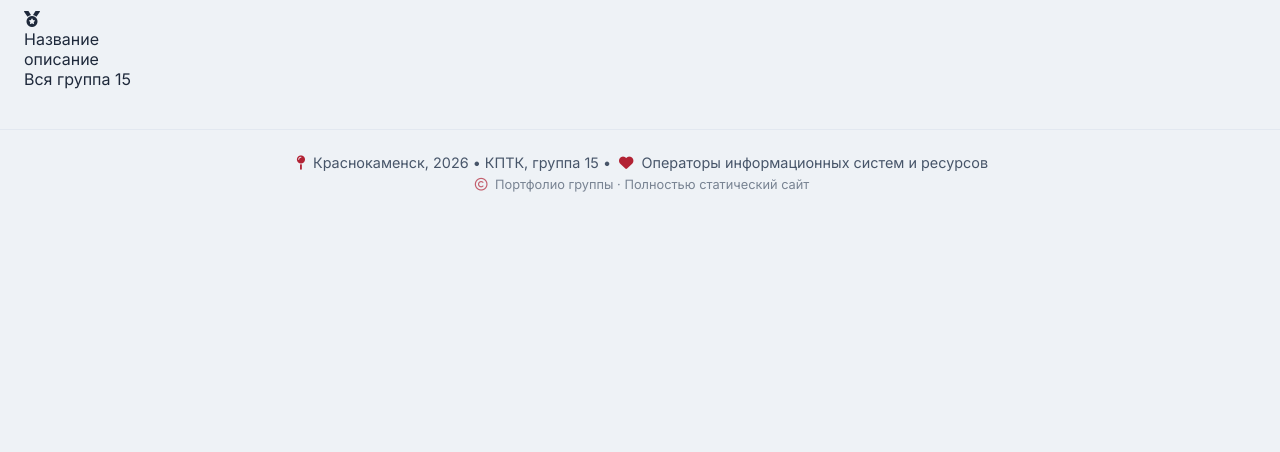
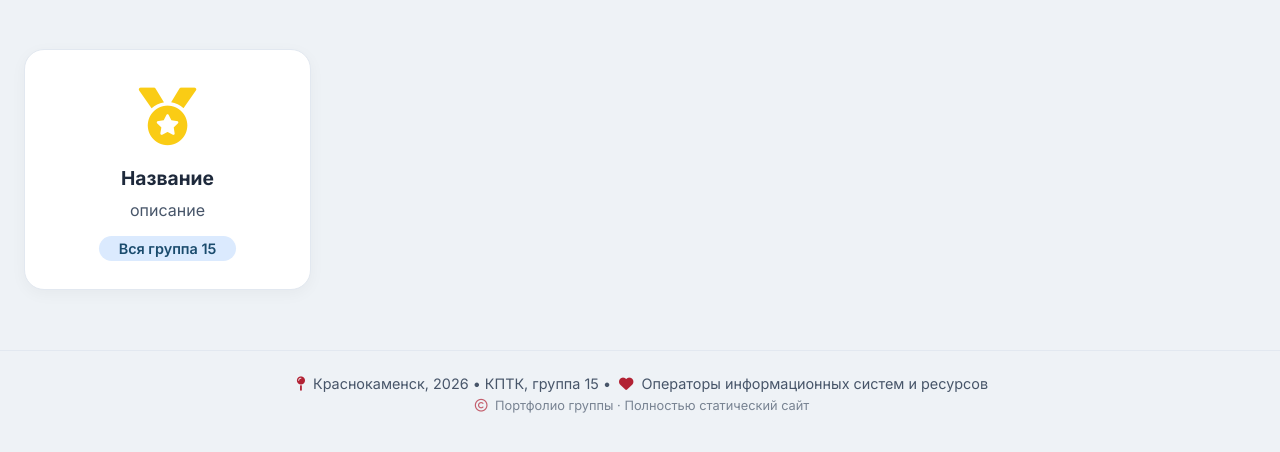
Before and after one commit to Golova280809/kptk15, a plain HTML site: page achievements/index.html in a window 1280 px wide. Shown: the part 106-558 px from the top of the page. Drawn offline with Linux system fonts and the light colour scheme.

Commit message:
Update style.css

```diff
--- a/style.css
+++ b/style.css
@@ -889,3 +889,87 @@ body {
         order: 2;
     }
 }
+
+/* ======================================================
+   СТРАНИЦА ДОСТИЖЕНИЙ
+   ====================================================== */
+
+.achievements-section {
+    padding: 20px 0 40px;
+}
+
+.achievements-section .page-title {
+    margin-bottom: 24px;
+}
+
+.achievements-grid {
+    display: grid;
+    grid-template-columns: repeat(auto-fill, minmax(280px, 1fr));
+    gap: 28px;
+    padding: 16px 0 20px;
+}
+
+.achievement-card {
+    background: #fff;
+    border-radius: 20px;
+    padding: 32px 24px 28px;
+    box-shadow: 0 4px 16px rgba(0, 0, 0, 0.04);
+    border: 1px solid #e2e8f0;
+    transition: 0.25s ease;
+    text-align: center;
+}
+
+.achievement-card:hover {
+    transform: translateY(-6px);
+    box-shadow: 0 16px 40px -12px rgba(0, 0, 0, 0.12);
+    border-color: #facc15;
+}
+
+.achievement-card .icon {
+    font-size: 3.6rem;
+    color: #facc15;
+    margin-bottom: 14px;
+}
+
+.achievement-card .title {
+    font-size: 1.2rem;
+    font-weight: 700;
+    margin-bottom: 8px;
+    color: #1e293b;
+}
+
+.achievement-card .desc {
+    color: #475569;
+    font-size: 1rem;
+    line-height: 1.5;
+}
+
+.achievement-card .student-name {
+    display: inline-block;
+    margin-top: 14px;
+    background: #dbeafe;
+    padding: 4px 20px;
+    border-radius: 30px;
+    font-size: 0.9rem;
+    font-weight: 600;
+    color: #1a4b6d;
+}
+
+/* Адаптив */
+@media (max-width: 600px) {
+    .achievement-card {
+        padding: 24px 16px 20px;
+    }
+
+    .achievement-card .icon {
+        font-size: 2.8rem;
+    }
+
+    .achievement-card .title {
+        font-size: 1rem;
+    }
+
+    .achievement-card .desc {
+        font-size: 0.9rem;
+    }
+}
```
